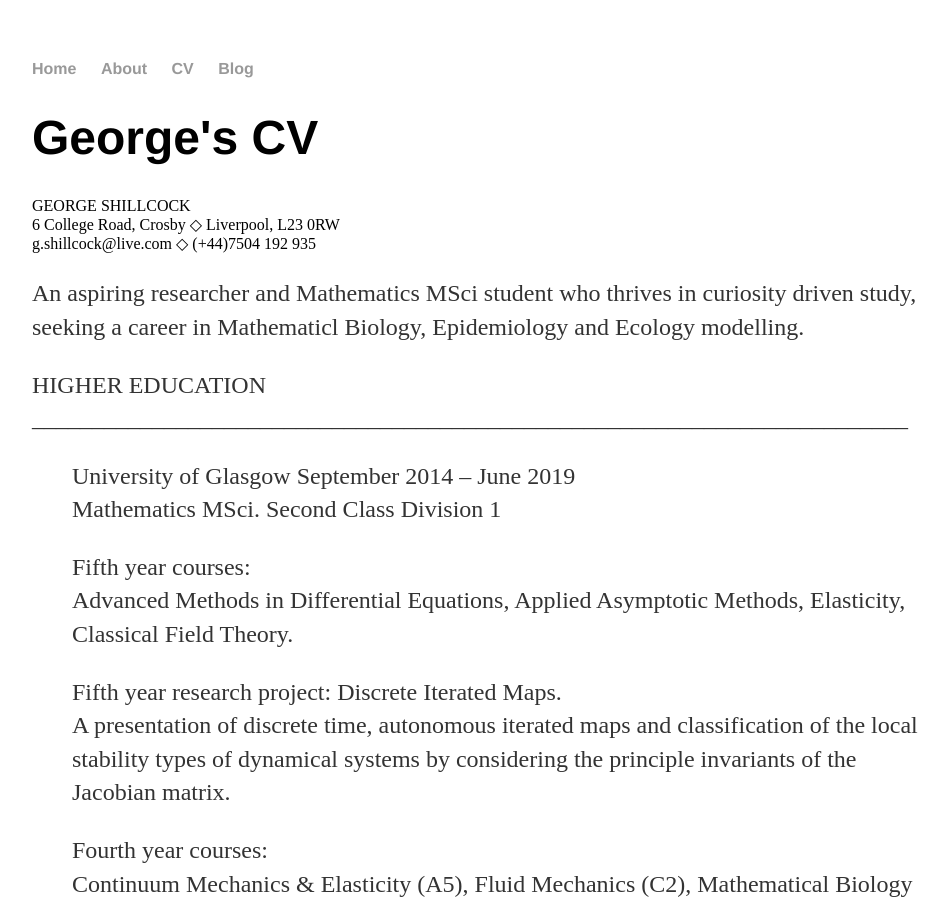
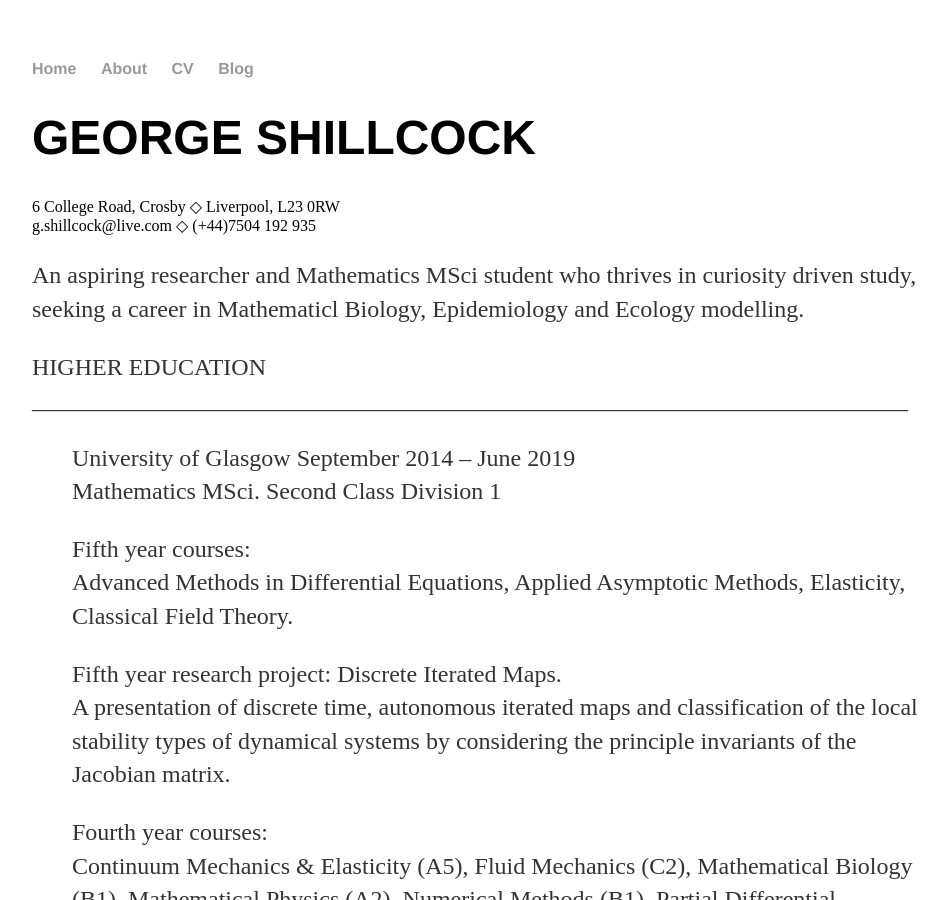
Before and after one commit to G-Shillcock/test.github.io, a Jekyll site: the page built from cv/index.html, in a window 1280 px wide and 900 px high. Shown: the whole window, without its empty margins (160-1109 px from the left). Built offline with Jekyll 4.4.1, drawn with Linux system fonts in a browser that asks for light colours.

Commit message:
Update index.html

```diff
--- a/cv/index.html
+++ b/cv/index.html
@@ -1,13 +1,9 @@
 ---
 layout: default
-title: George's CV
+title: GEORGE SHILLCOCK
 ---
 <h1>{{ page.title }}</h1>
 
-<span
-class="cmbx-12x-x-172">GEORGE</span>
-<span
-class="cmbx-12x-x-172">SHILLCOCK</span>
 <div
 class="centerline">                             <span
 class="cmr-10">6 College Road, Crosby </span><span
```
